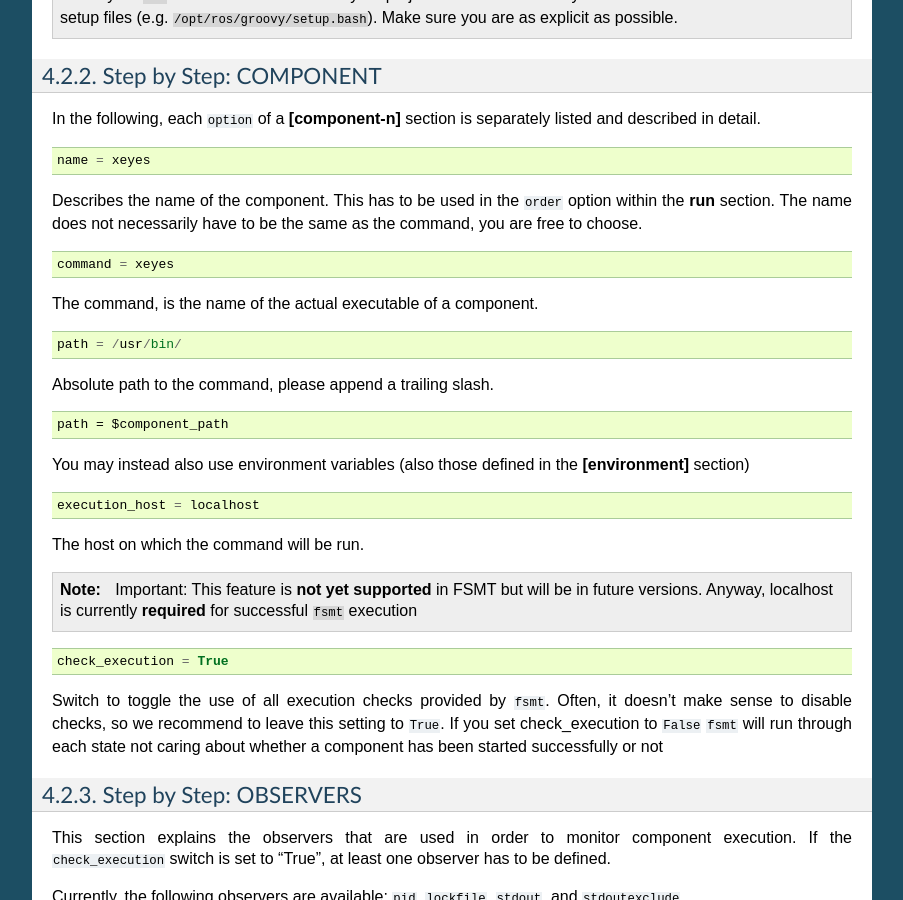
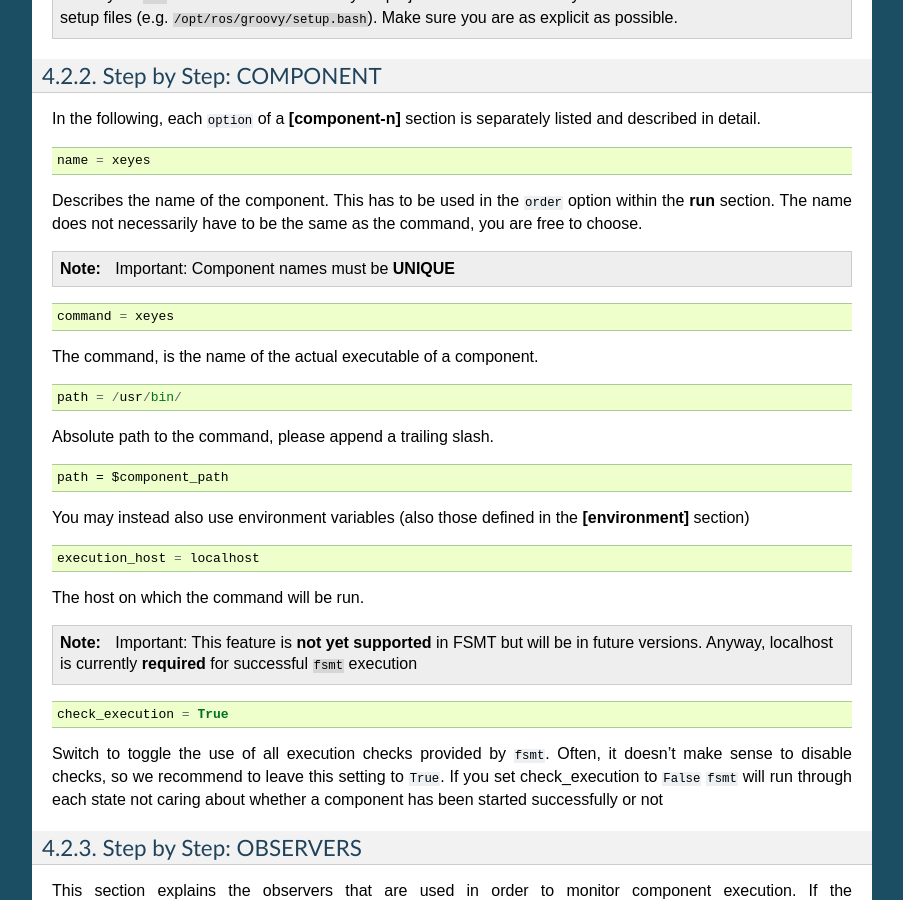
Before and after one commit to jon-weisz/fsmt, a Sphinx documentation site: the page built from documentation/source/testdesign.rst, in a window 1280 px wide and 900 px high, scrolled down 1619 px. Shown: the whole window, without its empty margins (198-1101 px from the left). Built offline with Sphinx 7.4.7, drawn with Linux system fonts in a browser that asks for light colours; formulas are drawn with MathJax 3.

Commit message:
Added comment for component names

```diff
--- a/documentation/source/testdesign.rst
+++ b/documentation/source/testdesign.rst
@@ -103,6 +103,8 @@ listed and described in detail.
 
 Describes the name of the component. This has to be used in the ``order`` option within the **run** section.
 The name does not necessarily have to be the same as the command, you are free to choose.
+
+.. note:: Important: Component names must be **UNIQUE**
 
 ::
 
```
